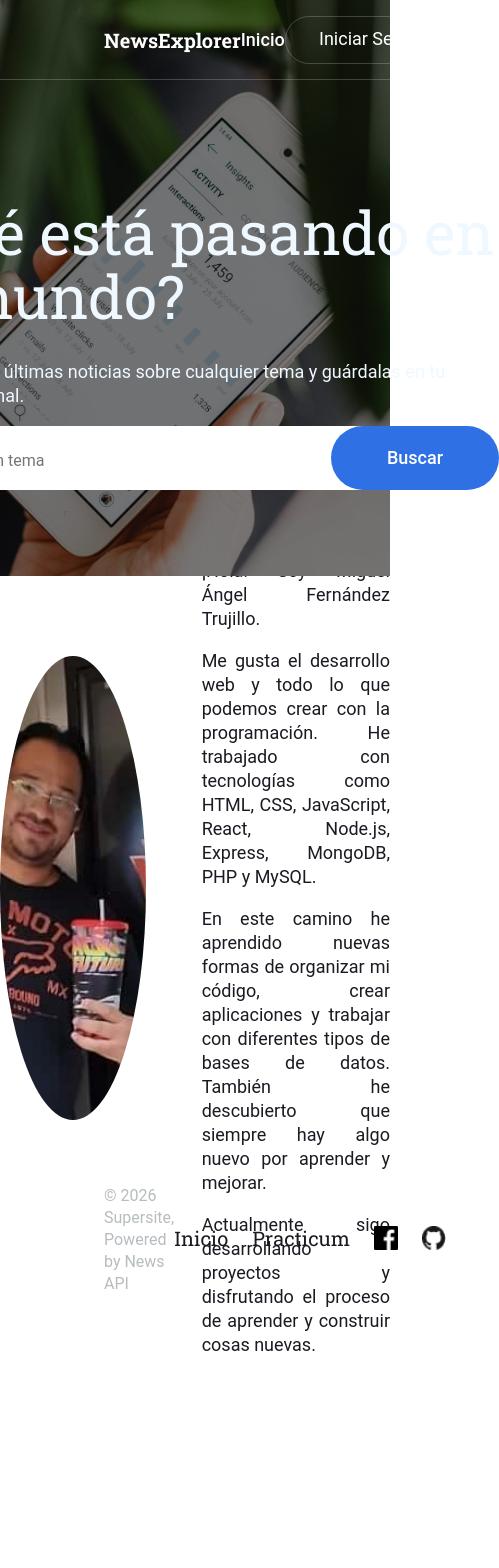
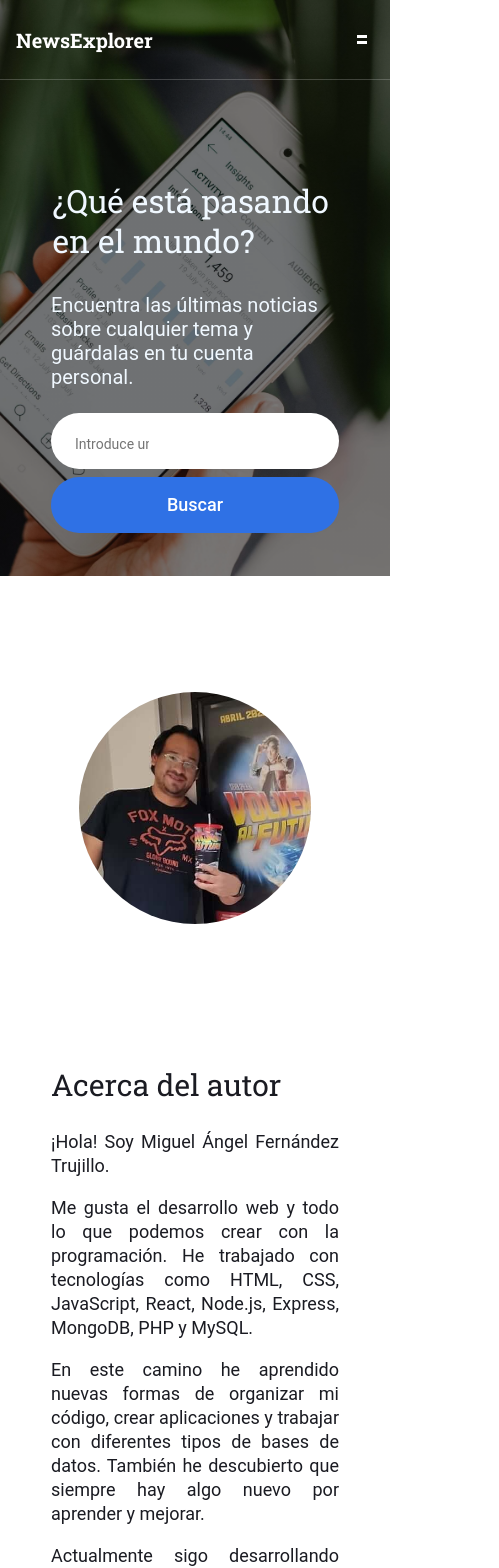
Before and after one commit to MikeTrujillo2024/project-final-frontend, a React (Vite) app: page / in a window 390 px wide. Shown: the top 1568 px of the page, 499 px wide, since content can reach past the window. Before the commit the page ends 1375 px from the top, so only its background shows below. Built offline with nearby package versions, Linux system fonts and the light colour scheme.

Commit message:
create movile and tablet views

```diff
--- a/src/blocks/about.css
+++ b/src/blocks/about.css
@@ -1,4 +1,4 @@
-.about{
+.about {
     width: 100%;
     height: 624px;
     display: flex;
@@ -7,34 +7,94 @@
     column-gap: 56px;
 }
 
-.about__image-wrapper{
+.about__image-wrapper {
     width: 464px;
     height: 464px;
 }
 
-.about__text-title{
+.about__image {
+    width: 100%;
+    height: 100%;
+    border-radius: 50%;
+    object-fit: cover;
+}
+
+.about__text-title {
     font-family: "Roboto Slab", serif;
     font-weight: 400;
     font-size: 40px;
     line-height: 46px;
 }
 
-.about__image{
-    width: 100%;
-    height: 100%;
-    border-radius: 50%;
-    object-fit: cover;
-}
-
-.about__text-wrapper{
+.about__text-wrapper {
     width: 600px;
     height: auto;
     text-align: justify;
 }
 
-.about__text-autor{
+.about__text-autor {
     font-family: "Roboto", sans-serif;
     font-weight: 400;
     font-size: 18px;
     line-height: 24px;
 }
+
+/* Tablet */
+@media screen and (max-width: 768px) {
+    .about {
+        position: relative;
+        height: auto;
+        column-gap: 32px;
+    }
+
+    .about__image-wrapper {
+        display: flex;
+        justify-content: center;
+        align-items: center;
+        width: 232px;
+    }
+
+    .about__text-wrapper {
+        position: relative;
+        width: 424px;
+        height: auto;
+        text-align: justify;
+    }
+
+    .about__image {
+        width: 232px;
+        height: 232px;
+        border-radius: 50%;
+        object-fit: cover;
+    }
+
+    .about__text-title {
+        font-size: 30px;
+        line-height: 40px;
+    }
+}
+
+/* Móvil */
+@media screen and (max-width: 480px) {
+    .about {
+        position: relative;
+        height: auto;
+        top: 0px;
+        display: flex;
+        flex-direction: column;
+        column-gap: 56px;
+    }
+
+
+    .about__text-wrapper {
+        position: relative;
+        top: 55%;
+        width: 288px;
+    }
+
+    .about__text-title {
+        font-size: 30px;
+        line-height: 40px;
+    }
+
+}
--- a/src/blocks/footer.css
+++ b/src/blocks/footer.css
@@ -1,4 +1,4 @@
-.footer{
+.footer {
     width: 100%;
     height: 80px;
     display: flex;
@@ -9,7 +9,7 @@
 
 }
 
-.footer__copyright{
+.footer__copyright {
     font-family: "Roboto", sans-serif;
     font-weight: 400;
     font-size: 16px;
@@ -17,7 +17,7 @@
     color: #B6BCBF;
 }
 
-.footer__redesSociales-lista{
+.footer__redesSociales-lista {
     list-style: none;
     padding: 0;
     margin: 0;
@@ -26,7 +26,54 @@
     cursor: pointer;
 }
 
-.footer__redesSociales-img{
+.footer__redesSociales-img {
     width: 24px;
     height: 24px;
 }
+
+/* Tablet */
+@media screen and (max-width: 768px) {
+    .footer {
+        display: flex;
+        justify-content: space-between;
+        padding: 0 40px;
+        box-sizing: border-box;
+    }
+
+}
+
+/* Móvil */
+@media screen and (max-width: 480px) {
+    .footer {
+        height: 80px;
+        display: flex;
+        flex-direction: column-reverse;
+        justify-content: flex-end;
+        padding: 0 104px;
+        box-sizing: border-box;
+    }
+
+    .footer__redesSociales-lista {
+        list-style: none;
+        padding: 0;
+        margin: 0;
+        display: flex;
+        height: 100px;
+        align-items: flex-start;
+        gap: 24px;
+        cursor: pointer;
+    }
+
+    .footer__lista-practicum {
+        align-self: self-end;
+        align-items: flex-start;
+
+    }
+
+
+    .footer__copyright {
+        width: 288px;
+        display: flex;
+    }
+
+}
--- a/src/blocks/headers.css
+++ b/src/blocks/headers.css
@@ -1,4 +1,4 @@
-.header{
+.header {
     width: 100%;
     height: 80px;
     border-bottom: 1px solid rgba(255, 255, 255, 0.2);
@@ -12,7 +12,7 @@
     z-index: 10;
 }
 
-.header__logo{
+.header__logo {
     width: 200px;
     height: 24px;
     font-weight: 700;
@@ -21,7 +21,7 @@
     font-family: "Roboto Slab", serif;
 }
 
-.header__navigation{
+.header__navigation {
     width: 270px;
     display: flex;
     justify-content: space-between;
@@ -30,7 +30,8 @@
     font-weight: 500;
     font-family: "Roboto", sans-serif;
 }
-.header__link{
+
+.header__link {
     width: 44px;
     height: 24px;
     font-size: 18px;
@@ -38,15 +39,91 @@
 }
 
 .header__link,
-.header__button{
+.header__button {
     color: #FFF;
     cursor: pointer;
 }
 
-.header__button{
+.header__button {
     width: 176px;
     height: 48px;
     border: 1px solid rgba(255, 255, 255, 0.2);
     border-radius: 50px;
     background: none;
 }
+
+
+
+.header__menu-movil {
+    border: none;
+    width: 24px;
+    height: 24px;
+    background: transparent;
+    flex-direction: column;
+    justify-content: center;
+    align-items: center;
+    row-gap: 3px;
+}
+
+.header__menu-barraOne,
+.header__menu-barraTwo {
+    width: 80%;
+    height: 3px;
+    background: white;
+}
+
+.header__menu-movil {
+    display: none;
+}
+
+/* Tablet */
+@media screen and (max-width: 768px) {
+    .header {
+        padding: 0 40px;
+    }
+}
+
+/* Móvil */
+@media screen and (max-width: 480px) {
+    .header {
+        padding: 0 16px;
+        z-index: 10;
+    }
+
+    .header__navigation {
+        display: none;
+        /*  display: flex; */
+        position: absolute;
+        background-color: #1A1B22;
+        left: 0px;
+        width: 100%;
+        height: 230px;
+        top: 80px;
+        z-index: 0;
+        flex-direction: column;
+        justify-content: space-around;
+        align-items: start;
+        gap: 22px;
+        padding: 0 20px;
+        box-sizing: border-box;
+    }
+
+    .header__button {
+        width: 100%;
+    }
+
+    .header__menu-movil {
+        display: flex;
+    }
+
+    /* .header__menu-barraOne {
+        rotate: 50deg;
+    }
+
+    .header__menu-barraTwo {
+        position: relative;
+        top: -6px;
+        rotate: -50deg;
+
+    } */
+}
--- a/src/blocks/searchForm.css
+++ b/src/blocks/searchForm.css
@@ -1,7 +1,7 @@
-.search{
+.search {
     width: 100%;
     height: 576px;
-    background-image:  linear-gradient(rgba(0, 0, 0, 0.5), rgba(0, 0, 0, 0.5)),  url("../images/fondoSearch.jpg");
+    background-image: linear-gradient(rgba(0, 0, 0, 0.5), rgba(0, 0, 0, 0.5)), url("../images/fondoSearch.jpg");
     background-repeat: no-repeat;
     background-size: cover;
     background-position: center;
@@ -9,8 +9,8 @@
     top: 0;
 }
 
-.search__wrap{
-    color:aliceblue;
+.search__wrap {
+    color: aliceblue;
     position: relative;
     display: flex;
     flex-direction: column;
@@ -18,7 +18,7 @@
     top: 160px;
 }
 
-.search__text{
+.search__text {
     width: 608px;
     height: 128px;
     font-family: "Roboto Slab", serif;
@@ -28,7 +28,7 @@
     margin-bottom: 32px;
 }
 
-.search__text--notice{
+.search__text--notice {
     width: 608px;
     font-family: "Roboto", sans-serif;
     font-weight: 400;
@@ -38,13 +38,13 @@
 
 }
 
-.search__form{
+.search__form {
     width: 608px;
     height: 64px;
 
 }
 
-.search__form>form{
+.search__form>form {
     width: 100%;
     height: 100%;
     display: flex;
@@ -52,15 +52,15 @@
 
 }
 
-.search__input{
+.search__input {
     height: 100%;
     border-radius: 50px;
-    padding: 0 190px 0 24px ;
+    padding: 0 190px 0 24px;
     border: none;
     flex: 1;
 }
 
-.search__button{
+.search__button {
     width: 168px;
     height: 64px;
     border-radius: 50px;
@@ -76,9 +76,99 @@
 }
 
 
-.search__input::placeholder{
+.search__input::placeholder {
     font-family: 'Roboto', sans-serif;
     font-weight: 400;
     font-size: 16px;
     line-height: 22px;
 }
+
+
+/* Tablet */
+@media screen and (max-width: 768px) {
+    .search__text {
+        width: 385px;
+        height: 80px;
+        font-weight: 400;
+        font-size: 36px;
+        line-height: 40px;
+    }
+
+    .search__text--notice {
+        width: 452px;
+        height: 48px;
+        font-family: "Roboto", sans-serif;
+        font-weight: 400;
+        font-size: 18px;
+        line-height: 24px;
+        margin-top: 0;
+
+    }
+
+    .search__form {
+        width: 452px;
+        height: 56px;
+
+    }
+
+    .search__button {
+        width: 160px;
+        height: 56px;
+        right: -30px;
+
+    }
+}
+
+/* Móvil */
+@media screen and (max-width: 480px) {
+    .search__text {
+        width: 285px;
+        height: 80px;
+        font-weight: 400;
+        font-size: 32px;
+        line-height: 40px;
+    }
+
+    .search__text--notice {
+        width: 288px;
+        height: 96px;
+        font-family: "Roboto", sans-serif;
+        font-weight: 400;
+        font-size: 20px;
+        line-height: 24px;
+        margin-top: 0;
+
+    }
+
+    .search__form {
+        width: 288px;
+        height: 128px;
+
+    }
+
+    .search__form>form {
+        display: flex;
+        flex-direction: column;
+        justify-content: space-around;
+
+    }
+
+    .search__input {
+        flex: unset;
+        height: 56px;
+        border-radius: 50px;
+        padding: 0 190px 0 24px;
+        border: none;
+    }
+
+    .search__button {
+        position: relative;
+        width: 100%;
+        right: inherit;
+    }
+
+    .search__input::placeholder {
+        font-size: 14px;
+    }
+
+}
--- a/src/components/Footer/Footer.jsx
+++ b/src/components/Footer/Footer.jsx
@@ -9,7 +9,7 @@ export default function Footer(){
                     <li>
                         Inicio
                     </li>
-                    <li>
+                    <li className="footer__lista-practicum">
                         Practicum
                     </li>
                     <li>
--- a/src/components/Header/Header.jsx
+++ b/src/components/Header/Header.jsx
@@ -3,9 +3,16 @@ export default function Header() {
     <header className="header">
       <div className="header__logo">NewsExplorer</div>
       <nav className="header__navigation">
-        <a className="header__link" href="/">Inicio</a>
+        <a className="header__link" href="/">
+          Inicio
+        </a>
         <button className="header__button">Iniciar Sesion</button>
       </nav>
+
+      <button className="header__menu-movil">
+        <i className="header__menu-barraOne"></i>
+        <i className="header__menu-barraTwo"></i>
+      </button>
     </header>
   );
 }
```
Also changed, not shown: src/images/menu.png (added). Lines whose indentation alone changed are shown as unchanged.
